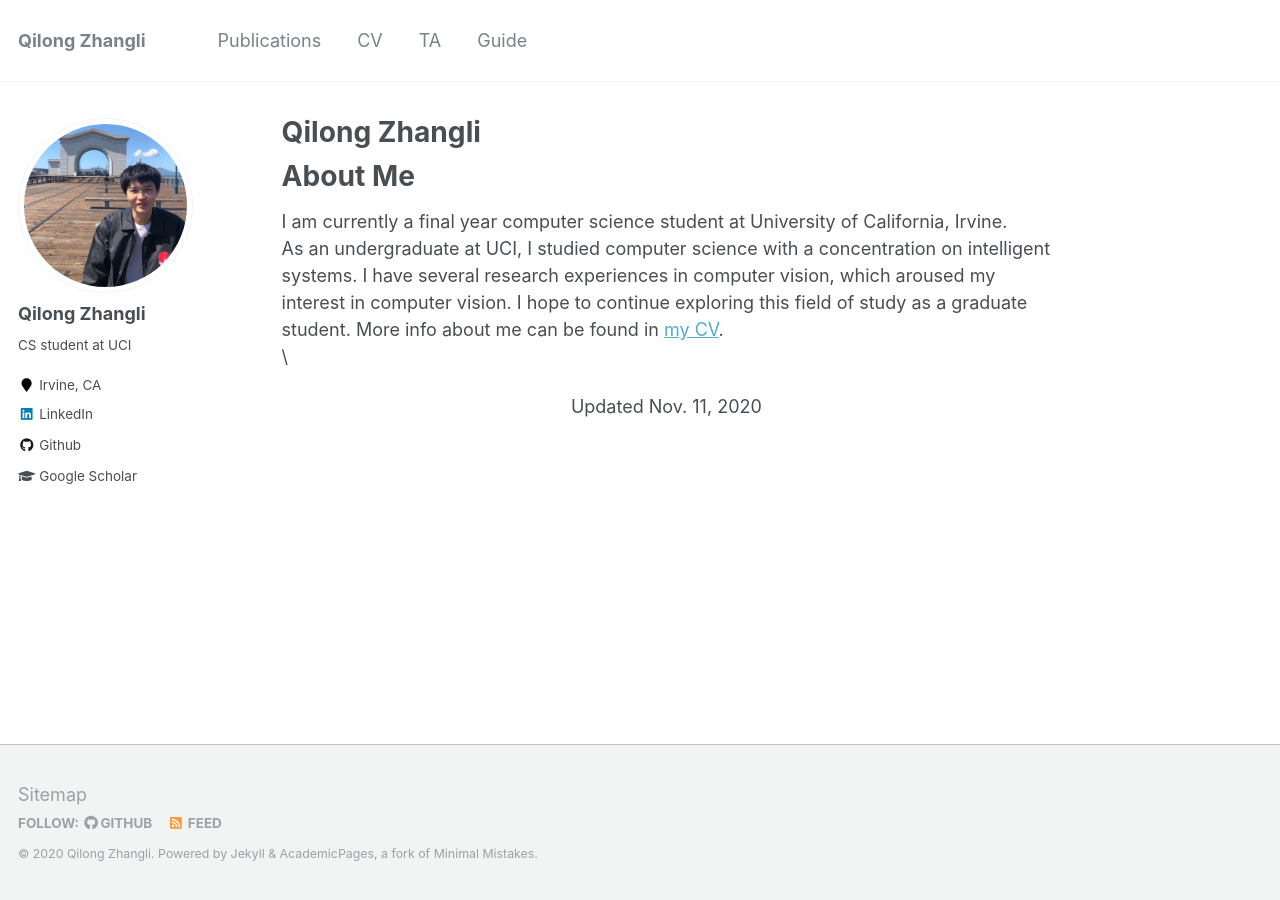
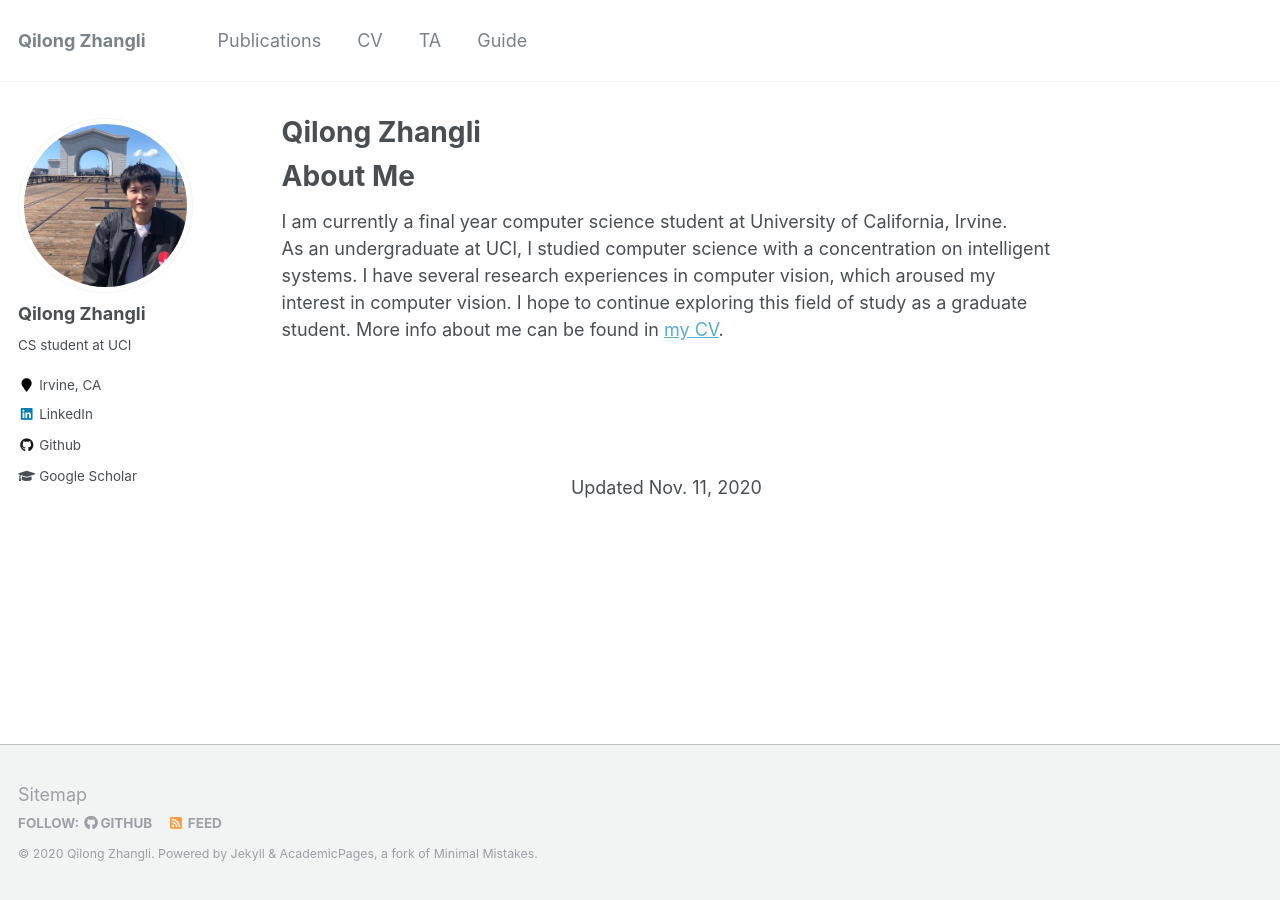
Before and after one commit to qzhangli/qzhangli.github.io, a Jekyll site: the page built from _pages/about.md, in a window 1280 px wide. Built offline with Jekyll 4.4.1, drawn with Linux system fonts in a browser that asks for light colours.

Commit message:
Update about.md

```diff
--- a/_pages/about.md
+++ b/_pages/about.md
@@ -13,6 +13,6 @@ About Me
 I am currently a final year computer science student at University of California, Irvine.\
 As an undergraduate at UCI, I studied computer science with a concentration on intelligent systems. I have several research experiences in computer vision, which aroused my interest in computer vision. I hope to continue exploring this field of study as a graduate student.
 More info about me can be found in [my CV](https://qzhangli.github.io/cv/).\
-\
-
+<br/><br/>
+<br/><br/>
 <center>Updated Nov. 11, 2020</center>
```
